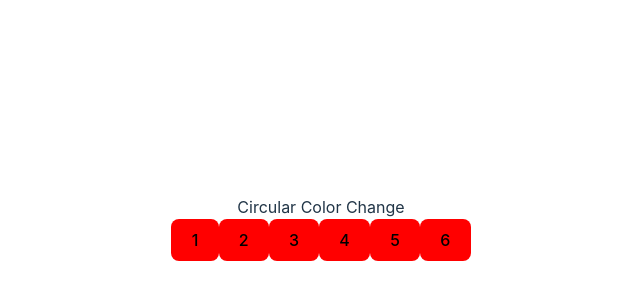
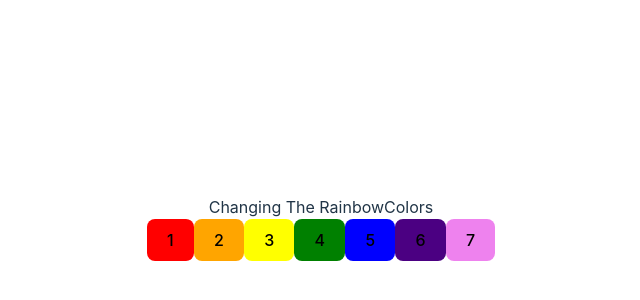
Before and after one commit to CodeBoy2002/basic-react-projects, a React (Vite) app: page / in a window 1280 px wide. Shown: the part 172-472 px from the top of the page, without its empty margins (319-959 px from the left). Built offline with nearby package versions, Linux system fonts and the light colour scheme.

Commit message:
rainbow colors

```diff
--- a/src/App.jsx
+++ b/src/App.jsx
@@ -4,6 +4,7 @@ import { AddItems } from './components/AddItems'
 import ShoppingCart from './components/ShoppingCart'
 import ButtonHover from './components/ButtonHover'
 import CircularColorChange from './components/CircularColorChange'
+import RainbowColor from './components/RainbowColor'
 
 function App() {
   return (
@@ -11,7 +12,8 @@ function App() {
       {/* <AddItems/> */}
       {/* <ShoppingCart/> */}
       {/* <ButtonHover/> */}
-      <CircularColorChange/>
+      {/* <CircularColorChange/> */}
+      <RainbowColor/>
     </>
   )
 }
--- /dev/null
+++ b/src/components/RainbowColor.jsx
@@ -0,0 +1,44 @@
+import React, { useState } from "react";
+
+const RainbowColor = () => {
+    const rainbowColors = ['red', 'orange', 'yellow', 'green', 'blue', 'indigo', 'violet']
+  const [rainbowColor, setRainbowColor] = useState({
+    1: "red",
+    2: "orange",
+    3: "yellow",
+    4: "green",
+    5: "blue",
+    6: "indigo",
+    7: "violet",
+  });
+
+  const handleRainbowColorChange = (colorId)=> {
+    setRainbowColor((prevColor)=> {
+        const newColor = { ...prevColor }
+
+        const currentIndex = rainbowColors.indexOf(newColor[colorId])
+        const nextIndex = (currentIndex + 1) % rainbowColors.length
+
+        newColor[colorId] = rainbowColors[nextIndex]
+        return newColor
+    })
+  }
+  return (
+    <>
+      <div>Changing The RainbowColors</div>
+      <div>
+        {[1, 2, 3, 4, 5, 6, 7].map((colorId) => (
+          <button
+            id={colorId}
+            onMouseEnter={() => handleRainbowColorChange(colorId)}
+            style={{ backgroundColor: rainbowColor[colorId] }}
+          >
+            {colorId}
+          </button>
+        ))}
+      </div>
+    </>
+  );
+};
+
+export default RainbowColor;
```
